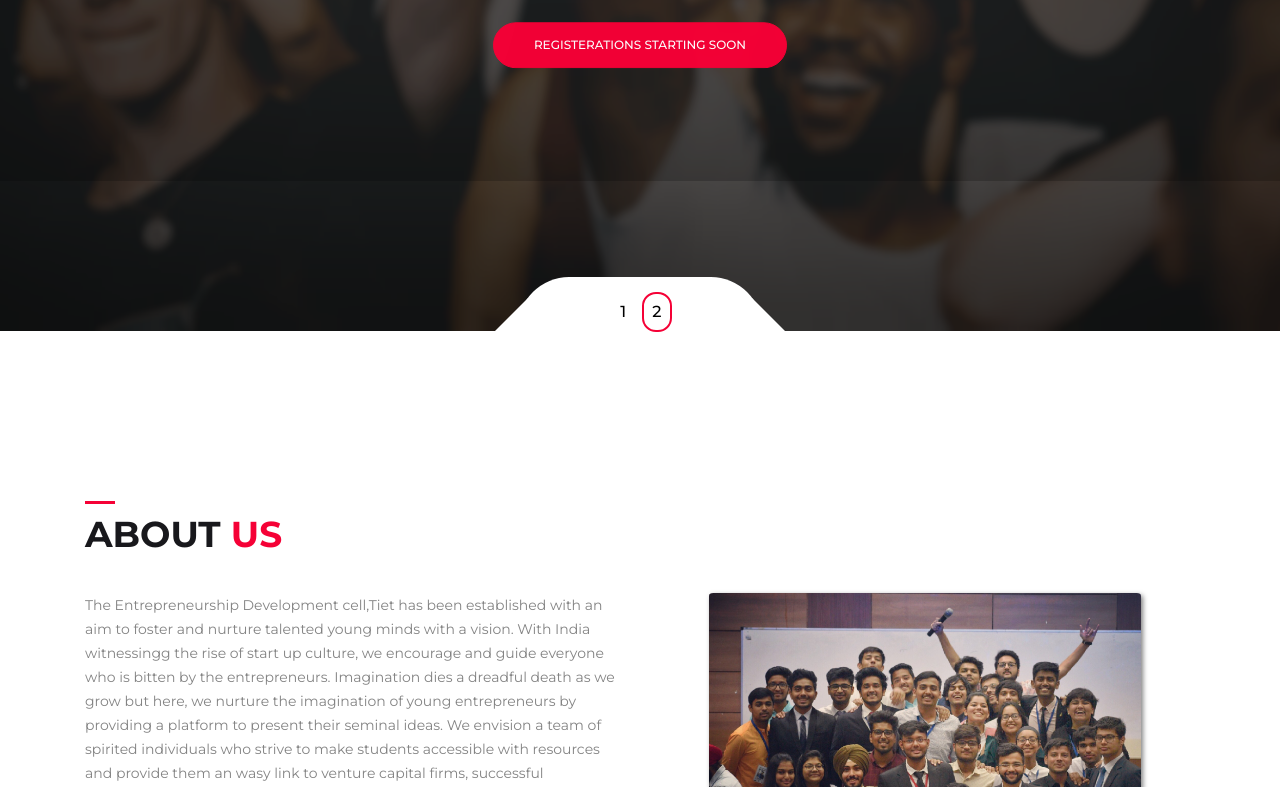
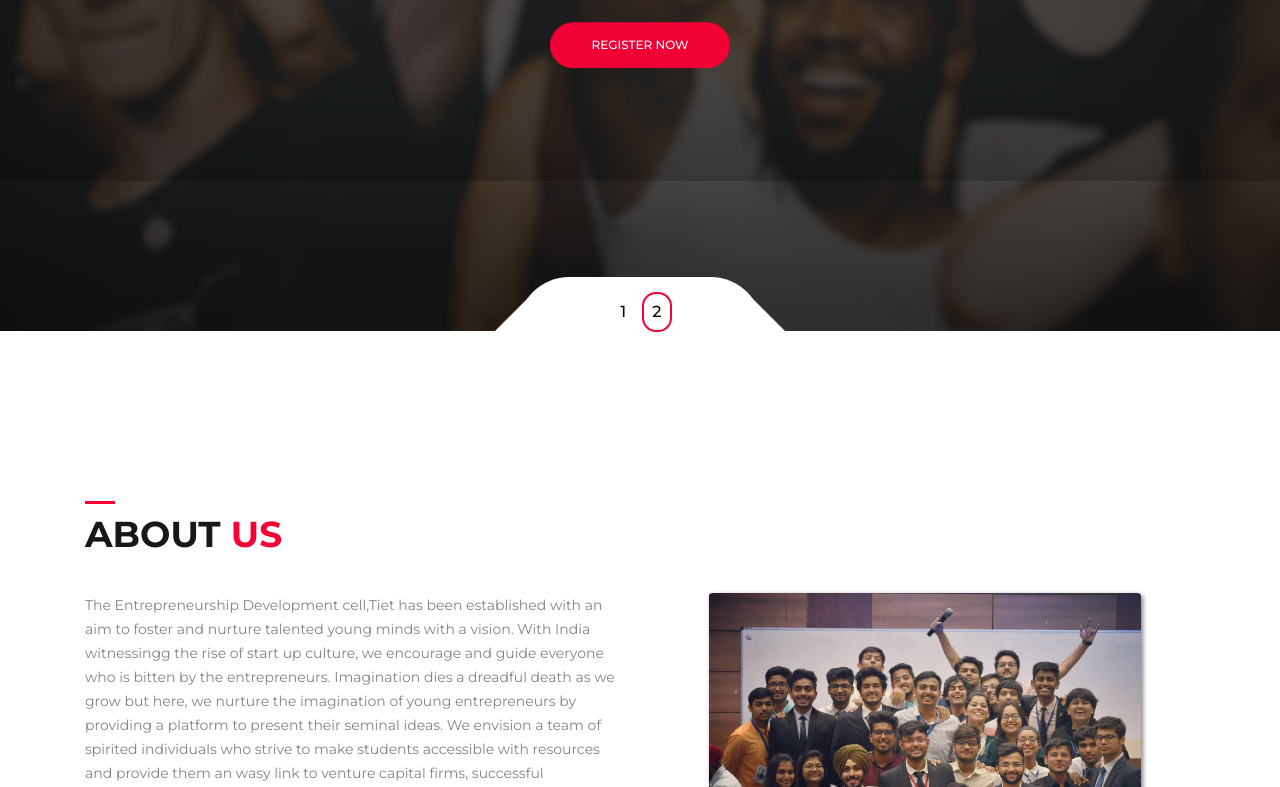
Before and after one commit to Kajal-11/EDC-TIET-Official-Website-2K19, a website: page index.html in a window 1280 px wide. Shown: the part 469-1256 px from the top of the page. Drawn offline with Linux system fonts and the light colour scheme; files whose address does not match are found by name.

Commit message:
updated the registration links

```diff
--- a/index.html
+++ b/index.html
@@ -102,8 +102,8 @@
                                 <p class="cover-date">
                                     22-24 February 2019 - Thapar Institute Of Engg & Tech, Patiala
                                 </p>
-                                <a href="#" class=" btn btn-primary btn-rounded">
-                                    REGISTERATIONS STARTING SOON
+                                <a href="http://bit.ly/IFTIET" class=" btn btn-primary btn-rounded">
+                                    REGISTER NOW
                                 </a>
                             </div>
                         </div>
@@ -264,7 +264,9 @@
                             <p>
                                 <span style="color: #000; font-size: 25px; ">Internship Fair</span><br>
                                 Internship fair is an event where employers and recruiters from base companies and startups give information to potential employees. The event provides an opportunity to make a good impression on potential future coworkers by speaking face-to-face with one another, get an overview of what it is like to work for a company or a sector that seems interesting to the applicant, and attempt to stand out from other attendees.
-
+ <a href="http://bit.ly/IFTIET" class=" btn btn-primary btn-rounded" target="_blank" style="color: white;">
+                                    REGISTER NOW
+                                </a>
 
 
                             </p>
```
